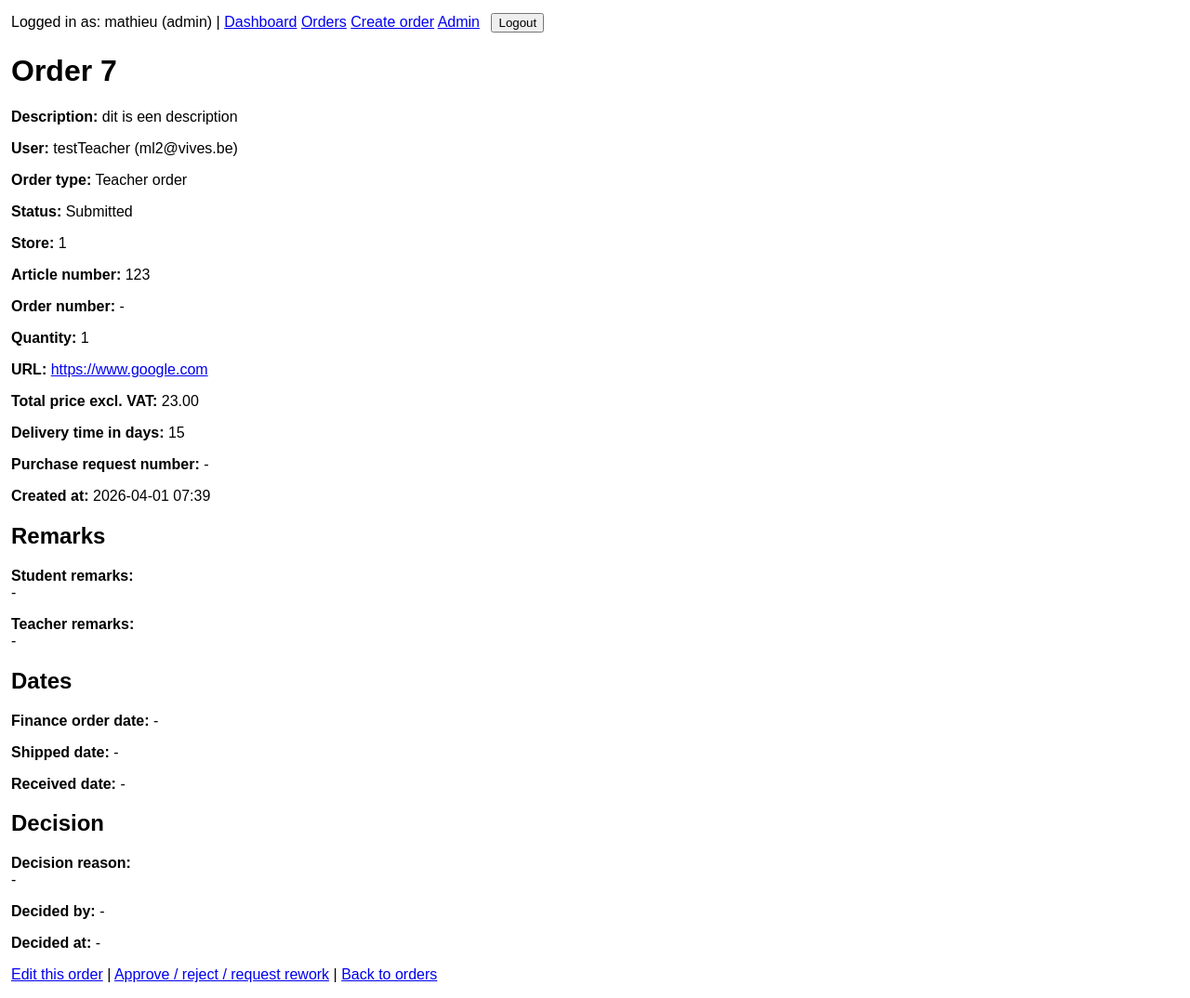
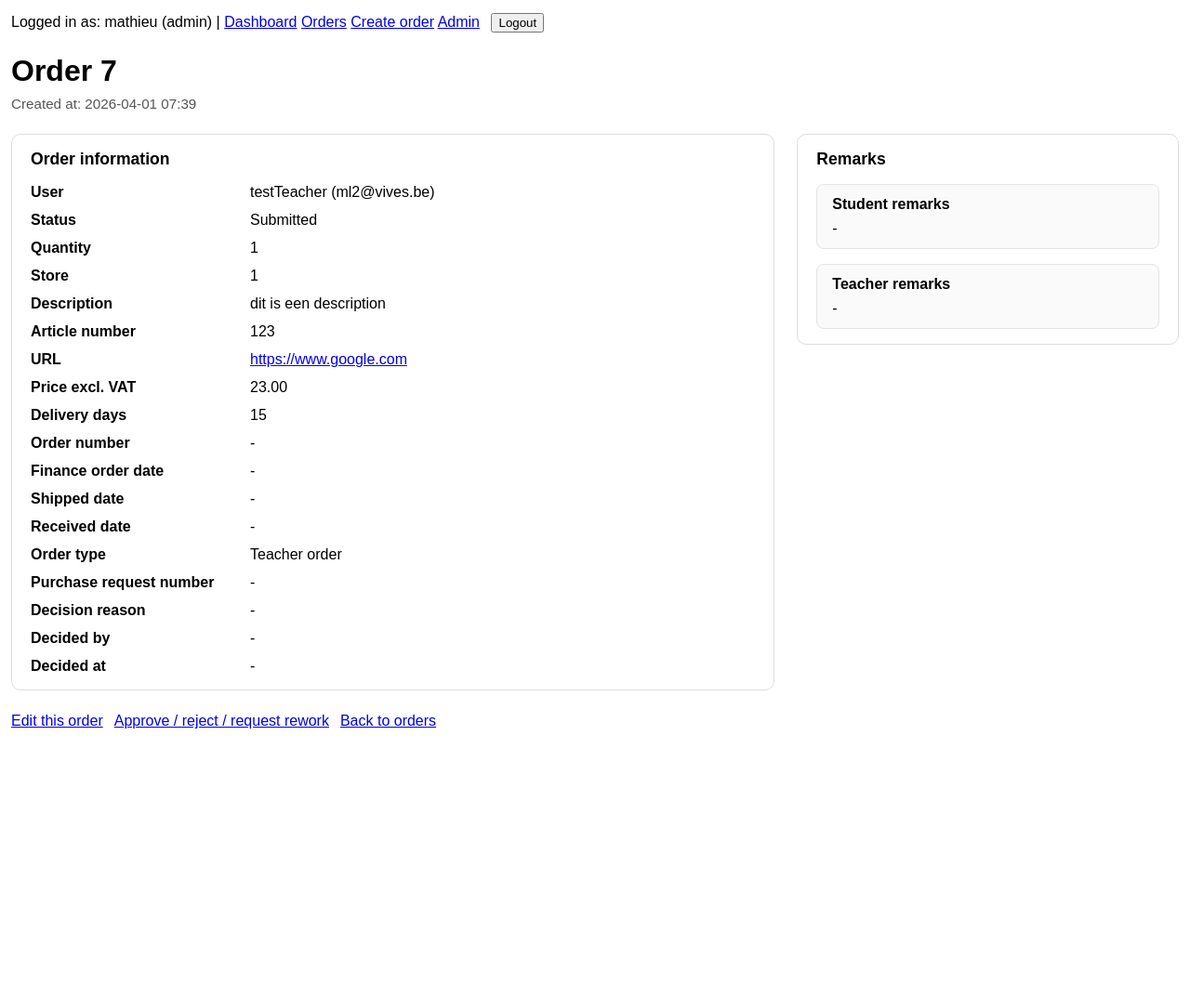
Before and after one commit to MathieuLeroy2/django-order-management, a Django app: page /orders/7/ in a window 1280 px wide. Shown: the whole page at 93% size. After the commit the page ends 784 px from the top, so only its background shows below. Run offline with Django 5.2, Linux system fonts and the light colour scheme; a user stored in the database is signed in; data comes from the database, SQL or seed files in the repository.

Commit message:
updated order detail page

```diff
--- a/templates/orders/order_detail.html
+++ b/templates/orders/order_detail.html
@@ -3,66 +3,240 @@
 {% block title %}Order {{ order.id }}{% endblock %}
 
 {% block content %}
-    <h1>Order {{ order.id }}</h1>
+<style>
+    .order-detail-page {
+        width: 100%;
+        max-width: 1400px;
+        margin: 0 auto;
+    }
 
-    <div class="card">
-        <p><strong>Description:</strong> {{ order.short_description }}</p>
-        <p><strong>User:</strong> {{ order.user.name }} ({{ order.user.email }})</p>
-        <p><strong>Order type:</strong> {{ order.get_order_type_display }}</p>
-        <p><strong>Status:</strong> {{ order.get_status_display }}</p>
-        <p><strong>Store:</strong> {{ order.store }}</p>
-        <p><strong>Article number:</strong> {{ order.article_number|default:"-" }}</p>
-        <p><strong>Order number:</strong> {{ order.ordernumber|default:"-" }}</p>
-        <p><strong>Quantity:</strong> {{ order.quantity }}</p>
-        <p><strong>URL:</strong>
+    .order-detail-header {
+        margin-bottom: 1.5rem;
+    }
+
+    .order-detail-title {
+        margin-bottom: 0.5rem;
+    }
+
+    .order-detail-meta {
+        color: #555;
+        font-size: 0.95rem;
+    }
+
+    .order-detail-grid {
+        display: grid;
+        grid-template-columns: 2fr 1fr;
+        gap: 1.5rem;
+        align-items: start;
+    }
+
+    .order-card {
+        border: 1px solid #ddd;
+        border-radius: 10px;
+        padding: 1rem 1.25rem;
+        background: #fff;
+        box-sizing: border-box;
+    }
+
+    .order-card h2 {
+        margin-top: 0;
+        margin-bottom: 1rem;
+        font-size: 1.1rem;
+    }
+
+    .order-fields {
+        display: grid;
+        grid-template-columns: minmax(180px, 220px) 1fr;
+        gap: 0.75rem 1rem;
+    }
+
+    .order-label {
+        font-weight: 600;
+    }
+
+    .order-value {
+        overflow-wrap: anywhere;
+        word-break: break-word;
+    }
+
+    .order-remarks {
+        display: grid;
+        gap: 1rem;
+    }
+
+    .remark-box {
+        border: 1px solid #e3e3e3;
+        border-radius: 8px;
+        padding: 0.75rem 1rem;
+        background: #fafafa;
+    }
+
+    .remark-box h3 {
+        margin-top: 0;
+        margin-bottom: 0.5rem;
+        font-size: 1rem;
+    }
+
+    .order-actions {
+        margin-top: 1.5rem;
+        display: flex;
+        flex-wrap: wrap;
+        gap: 0.75rem;
+    }
+
+    .order-actions a {
+        display: inline-block;
+    }
+
+    @media (max-width: 900px) {
+        .order-detail-grid {
+            grid-template-columns: 1fr;
+        }
+    }
+
+    @media (max-width: 640px) {
+        .order-fields {
+            grid-template-columns: 1fr;
+        }
+
+        .order-label {
+            margin-bottom: -0.35rem;
+        }
+    }
+</style>
+
+<div class="order-detail-page">
+    <div class="order-detail-header">
+        <h1 class="order-detail-title">Order {{ order.id }}</h1>
+        <div class="order-detail-meta">
+            Created at: {{ order.created_at|date:"Y-m-d H:i" }}
+        </div>
+    </div>
+
+    <div class="order-detail-grid">
+        <div class="order-card">
+            <h2>Order information</h2>
+
+            <div class="order-fields">
+                <div class="order-label">User</div>
+                <div class="order-value">{{ order.user.name }} ({{ order.user.email }})</div>
+
+                <div class="order-label">Status</div>
+                <div class="order-value">{{ order.get_status_display }}</div>
+
+                <div class="order-label">Quantity</div>
+                <div class="order-value">{{ order.quantity }}</div>
+
+                <div class="order-label">Store</div>
+                <div class="order-value">{{ order.store }}</div>
+
+                <div class="order-label">Description</div>
+                <div class="order-value">{{ order.short_description }}</div>
+
+                <div class="order-label">Article number</div>
+                <div class="order-value">{{ order.article_number|default:"-" }}</div>
+
+                <div class="order-label">URL</div>
+                <div class="order-value">
                     {% if order.url %}
                         <a href="{{ order.url }}" target="_blank" rel="noopener noreferrer">{{ order.url }}</a>
                     {% else %}
                         -
                     {% endif %}
-        </p>
-        <p><strong>Total price excl. VAT:</strong> {{ order.total_price_excl_vat|default:"-" }}</p>
-        <p><strong>Delivery time in days:</strong> {{ order.delivery_time_days|default:"-" }}</p>
-        <p><strong>Purchase request number:</strong> {{ order.purchase_request_number|default:"-" }}</p>
-        <p><strong>Created at:</strong> {{ order.created_at|date:"Y-m-d H:i" }}</p>
                 </div>
 
-    <div class="card">
-        <h2>Remarks</h2>
-        <p><strong>Student remarks:</strong><br>{{ order.student_remarks|default:"-" }}</p>
-        <p><strong>Teacher remarks:</strong><br>{{ order.teacher_remarks|default:"-" }}</p>
+                <div class="order-label">Price excl. VAT</div>
+                <div class="order-value">{{ order.total_price_excl_vat|default:"-" }}</div>
+
+                <div class="order-label">Delivery days</div>
+                <div class="order-value">{{ order.delivery_time_days|default:"-" }}</div>
+
+                <div class="order-label">Order number</div>
+                <div class="order-value">{{ order.ordernumber|default:"-" }}</div>
+
+                <div class="order-label">Finance order date</div>
+                <div class="order-value">
+                    {% if order.finance_order_date %}
+                        {{ order.finance_order_date|date:"Y-m-d" }}
+                    {% else %}
+                        -
+                    {% endif %}
                 </div>
 
-    <div class="card">
-        <h2>Dates</h2>
-        <p><strong>Finance order date:</strong> {{ order.finance_order_date|default:"-" }}</p>
-        <p><strong>Shipped date:</strong> {{ order.shipped_date|default:"-" }}</p>
-        <p><strong>Received date:</strong> {{ order.received_date|default:"-" }}</p>
+                <div class="order-label">Shipped date</div>
+                <div class="order-value">
+                    {% if order.shipped_date %}
+                        {{ order.shipped_date|date:"Y-m-d" }}
+                    {% else %}
+                        -
+                    {% endif %}
                 </div>
 
-    <div class="card">
-        <h2>Decision</h2>
-        <p><strong>Decision reason:</strong><br>{{ order.decision_reason|default:"-" }}</p>
-        <p>
-            <strong>Decided by:</strong>
+                <div class="order-label">Received date</div>
+                <div class="order-value">
+                    {% if order.received_date %}
+                        {{ order.received_date|date:"Y-m-d" }}
+                    {% else %}
+                        -
+                    {% endif %}
+                </div>
+
+                <div class="order-label">Order type</div>
+                <div class="order-value">{{ order.get_order_type_display }}</div>
+
+                <div class="order-label">Purchase request number</div>
+                <div class="order-value">{{ order.purchase_request_number|default:"-" }}</div>
+
+                <div class="order-label">Decision reason</div>
+                <div class="order-value">{{ order.decision_reason|default:"-" }}</div>
+
+                <div class="order-label">Decided by</div>
+                <div class="order-value">
                     {% if order.decided_by %}
                         {{ order.decided_by.name }} ({{ order.decided_by.email }})
                     {% else %}
                         -
                     {% endif %}
-        </p>
-        <p><strong>Decided at:</strong> {{ order.decided_at|default:"-" }}</p>
                 </div>
 
-    <p>
+                <div class="order-label">Decided at</div>
+                <div class="order-value">
+                    {% if order.decided_at %}
+                        {{ order.decided_at|date:"Y-m-d H:i" }}
+                    {% else %}
+                        -
+                    {% endif %}
+                </div>
+            </div>
+        </div>
+
+        <div class="order-card">
+            <h2>Remarks</h2>
+
+            <div class="order-remarks">
+                <div class="remark-box">
+                    <h3>Student remarks</h3>
+                    <div>{{ order.student_remarks|default:"-"|linebreaksbr }}</div>
+                </div>
+
+                <div class="remark-box">
+                    <h3>Teacher remarks</h3>
+                    <div>{{ order.teacher_remarks|default:"-"|linebreaksbr }}</div>
+                </div>
+            </div>
+        </div>
+    </div>
+
+    <div class="order-actions">
         {% if can_edit %}
-            <a href="{% url 'orders:order_edit' order.id %}">Edit this order</a>
-            |
+            <a href="{% url 'orders:order_edit' order.pk %}">Edit this order</a>
         {% endif %}
+
         {% if can_decide %}
-            <a href="{% url 'orders:order_decide' order.id %}">Approve / reject / request rework</a>
-            |
+            <a href="{% url 'orders:order_decide' order.pk %}">Approve / reject / request rework</a>
         {% endif %}
+
         <a href="{% url 'orders:order_list' %}">Back to orders</a>
-    </p>
+    </div>
+</div>
 {% endblock %}
```
Lines whose indentation alone changed are shown as unchanged.
